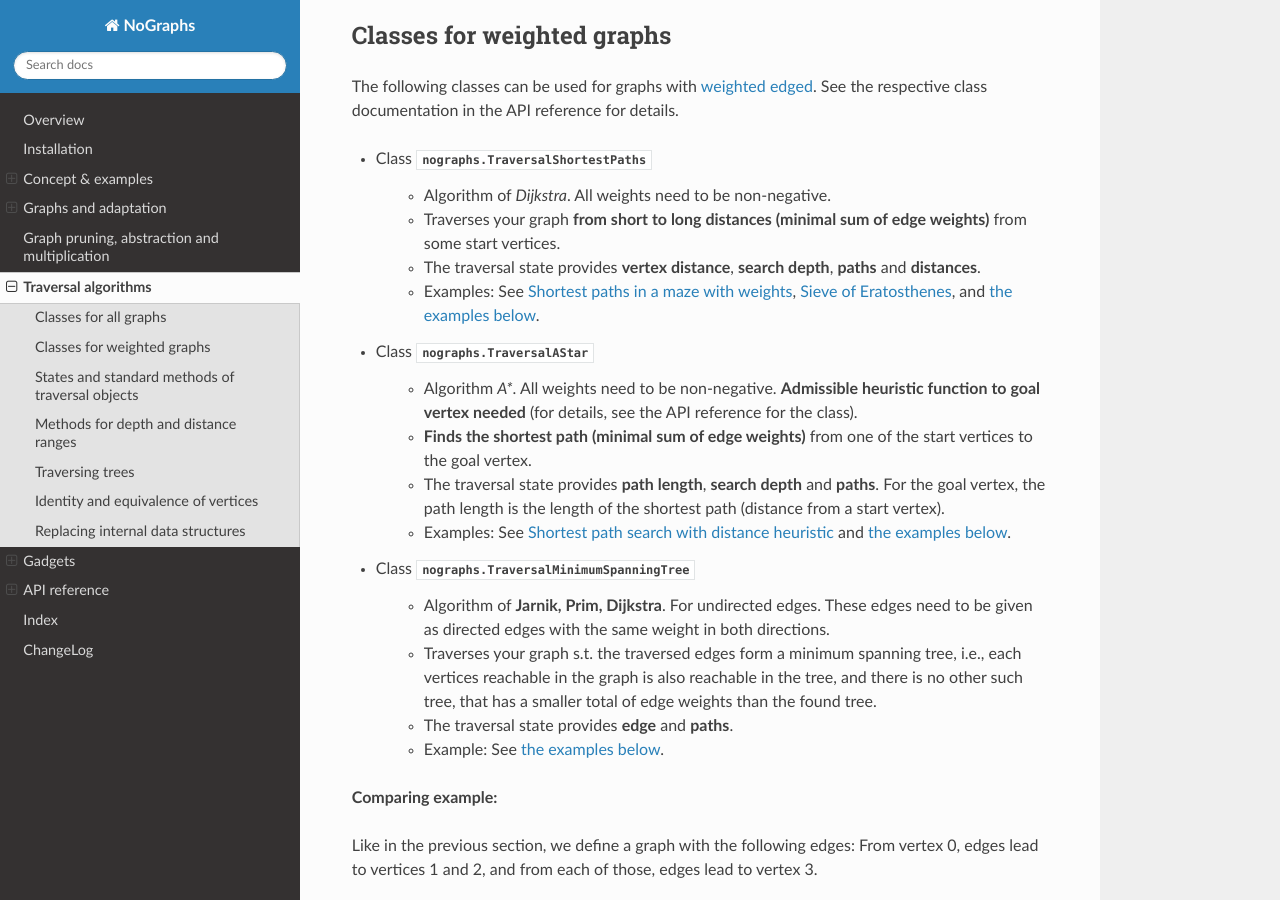
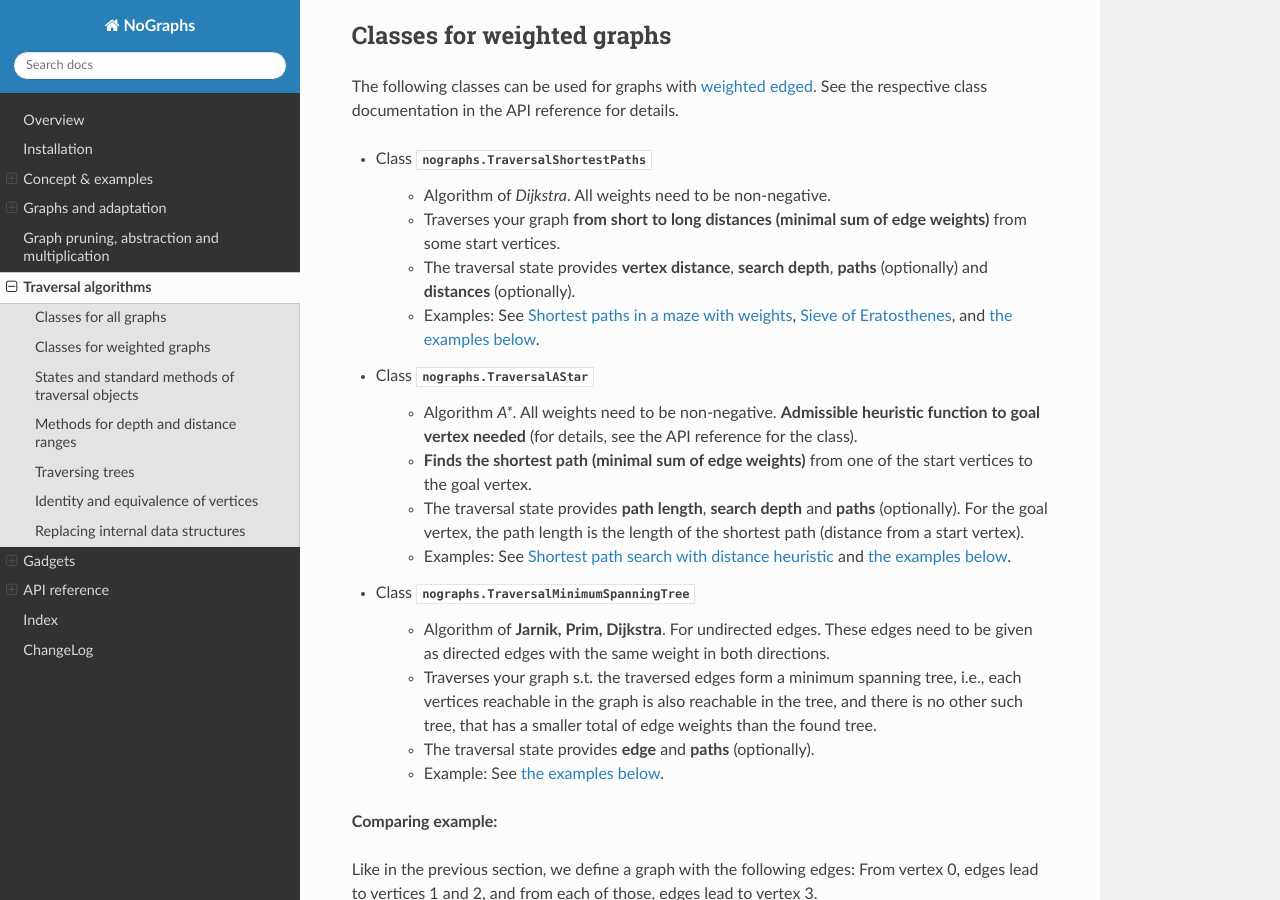
Before and after one commit to HeWeMel/nographs, a Sphinx documentation site: the page built from docs/source/algorithms.rst, in a window 1280 px wide and 900 px high, scrolled down 1763 px. Built offline with Sphinx 7.4.7 and the Read the Docs theme 2.0.0, drawn with Linux system fonts in a browser that asks for light colours; some of the changed text lies outside the part shown.

Commit message:
Class TraversalShortestPaths: Error in documentation corrected, option keep_distances added

```diff
--- a/docs/source/algorithms.rst
+++ b/docs/source/algorithms.rst
@@ -27,8 +27,8 @@ class documentation in the API reference for details.
       depth** (the depth of a vertex is the edge count of the path with least edges
       from a start vertex).
 
-    - The traversal state provides **vertex depth** / **search depth**, **paths**,
-      and set of **visited vertices**.
+    - The traversal state provides **vertex depth** / **search depth**, **paths**
+      (optionally), and set of **visited vertices**.
 
     - Examples: See `example-traversal-breadth-first-in-maze` and
       `example-traversal-breadth-first-towers-hanoi`.
@@ -41,7 +41,7 @@ class documentation in the API reference for details.
       and **goes back a step to some already visited vertex and follows a
       further edge starting there only when necessary** to come to new vertices.
 
-    - The traversal state provides **search depth**, **paths**,
+    - The traversal state provides **search depth**, **paths** (optionally),
       and set of **visited vertices**.
 
     - Example: See `example-traversal-depth-first-integers`.
@@ -57,8 +57,8 @@ class documentation in the API reference for details.
       (indirect) predecessors of each other. If there is such a cycle in the
       graph, this is detected.
 
-    - The traversal state provides **search depth**, **paths**, and set of
-      **visited vertices**.
+    - The traversal state provides **search depth**, **paths** (optionally),
+      and set of **visited vertices**.
 
     - Example: See `example-topological_sorting_processes`.
 
@@ -121,8 +121,8 @@ respective class documentation in the API reference for details.
       **from short to long distances (minimal sum of edge weights)** from
       some start vertices.
 
-    - The traversal state provides **vertex distance**, **search depth**, **paths**
-      and **distances**.
+    - The traversal state provides **vertex distance**, **search depth**,
+      **paths** (optionally) and **distances** (optionally).
 
     - Examples: See `example-shortest-paths-in-maze`,
       `Sieve of Eratosthenes <eratosthenes_with_Dijkstra>`,
@@ -137,9 +137,9 @@ respective class documentation in the API reference for details.
     - **Finds the shortest path (minimal sum of edge weights)** from one of the start
       vertices to the goal vertex.
 
-    - The traversal state provides **path length**, **search depth** and **paths**.
-      For the goal vertex, the path length is the length of the shortest path
-      (distance from a start vertex).
+    - The traversal state provides **path length**, **search depth** and
+      **paths** (optionally). For the goal vertex, the path length is the
+      length of the shortest path (distance from a start vertex).
 
     - Examples: See `example-shortest-paths-with-heuristic`
       and `the examples below <examples_weighted_graphs>`.
@@ -155,7 +155,7 @@ respective class documentation in the API reference for details.
       and there is no other such tree, that has a smaller total of edge weights
       than the found tree.
 
-    - The traversal state provides **edge** and **paths**.
+    - The traversal state provides **edge** and **paths** (optionally).
 
     - Example: See `the examples below <examples_weighted_graphs>`.
 
--- a/docs/source/changelog.rst
+++ b/docs/source/changelog.rst
@@ -1,5 +1,11 @@
 ChangeLog
 ---------
+
+**v2.5.1** (2022-04-03)
+
+- Class TraversalShortestPaths: Error in documentation corrected,
+  option keep_distances added.
+
 
 **v2.5.0** (2022-03-28)
 
--- a/setup.py
+++ b/setup.py
@@ -7,8 +7,8 @@ long_description = (here / 'README.rst').read_text(encoding='utf-8')
 
 setup(
     name="nographs",
-    version="2.5.0",
-    description=("Graph analysis – the lazy (evaluation) way: Analysis on the fly,"
+    version="2.5.1",
+    description=("Graph analysis – the lazy (evaluation) way: Analysis on the fly, "
                  + "for graphs, that are computed and/or adapted on the fly."),
     long_description=long_description,
     long_description_content_type="text/x-rst",
```
Also changed, not shown: 2 other files.
